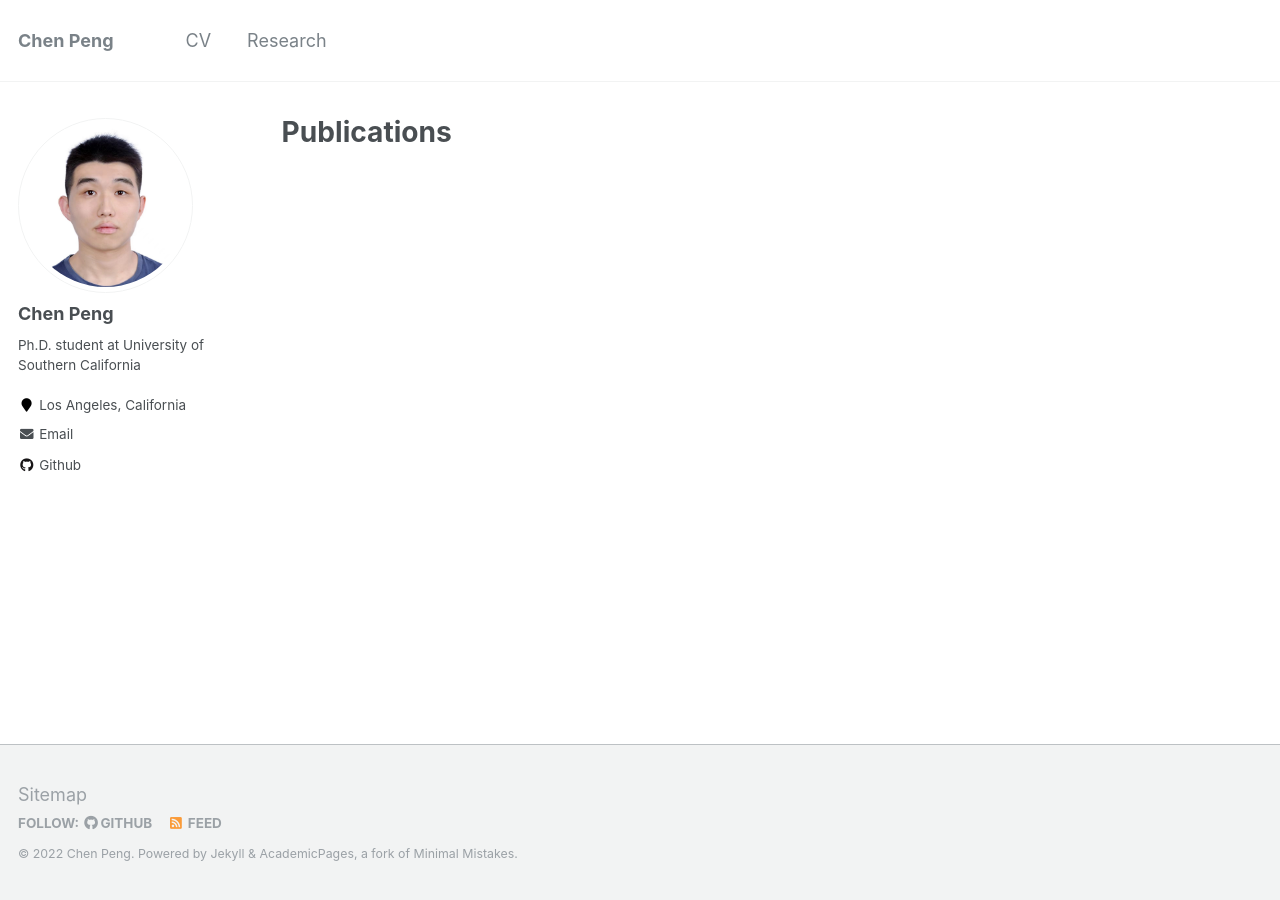
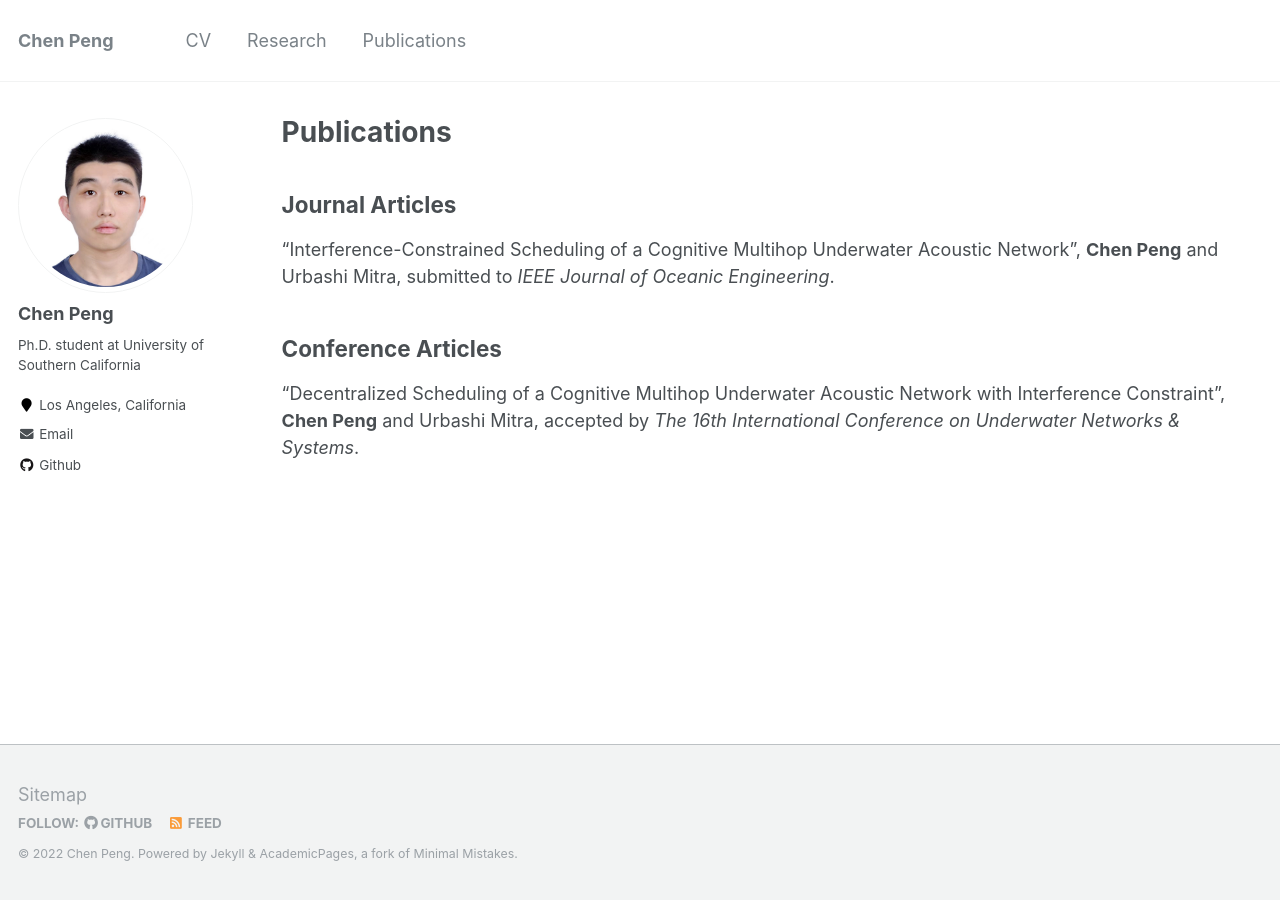
Before and after one commit to CalixPeng/CalixPeng.github.io, a Jekyll site: the page built from _pages/publications.md, in a window 1280 px wide. Built offline with Jekyll 4.4.1, drawn with Linux system fonts in a browser that asks for light colours.

Commit message:
Update on Oct 27

```diff
--- a/_data/navigation.yml
+++ b/_data/navigation.yml
@@ -6,8 +6,8 @@ main:
   - title: "Research"
     url: /research/
 
-  # - title: "Publications"
-  #   url: /publications/
+  - title: "Publications"
+    url: /publications/
 
   # - title: "Talks"
   #   url: /talks/
--- a/_pages/publications.md
+++ b/_pages/publications.md
@@ -5,12 +5,8 @@ permalink: /publications/
 author_profile: true
 ---
 
-{% if author.googlescholar %}
-  You can also find my articles on <u><a href="{{author.googlescholar}}">my Google Scholar profile</a>.</u>
-{% endif %}
+## Journal Articles
+"Interference-Constrained Scheduling of a Cognitive Multihop Underwater Acoustic Network", **Chen Peng** and Urbashi Mitra, submitted to *IEEE Journal of Oceanic Engineering*.
 
-{% include base_path %}
-
-{% for post in site.publications reversed %}
-  {% include archive-single.html %}
-{% endfor %}
+## Conference Articles
+"Decentralized Scheduling of a Cognitive Multihop Underwater Acoustic Network with Interference Constraint", **Chen Peng** and Urbashi Mitra, accepted by *The 16th International Conference on Underwater Networks & Systems*.
```
Also changed, not shown: _pages/research.md (+5 -3 lines), _publications/sample.md (deleted, +0 -15 lines), readme.txt (added), 1 other file.
